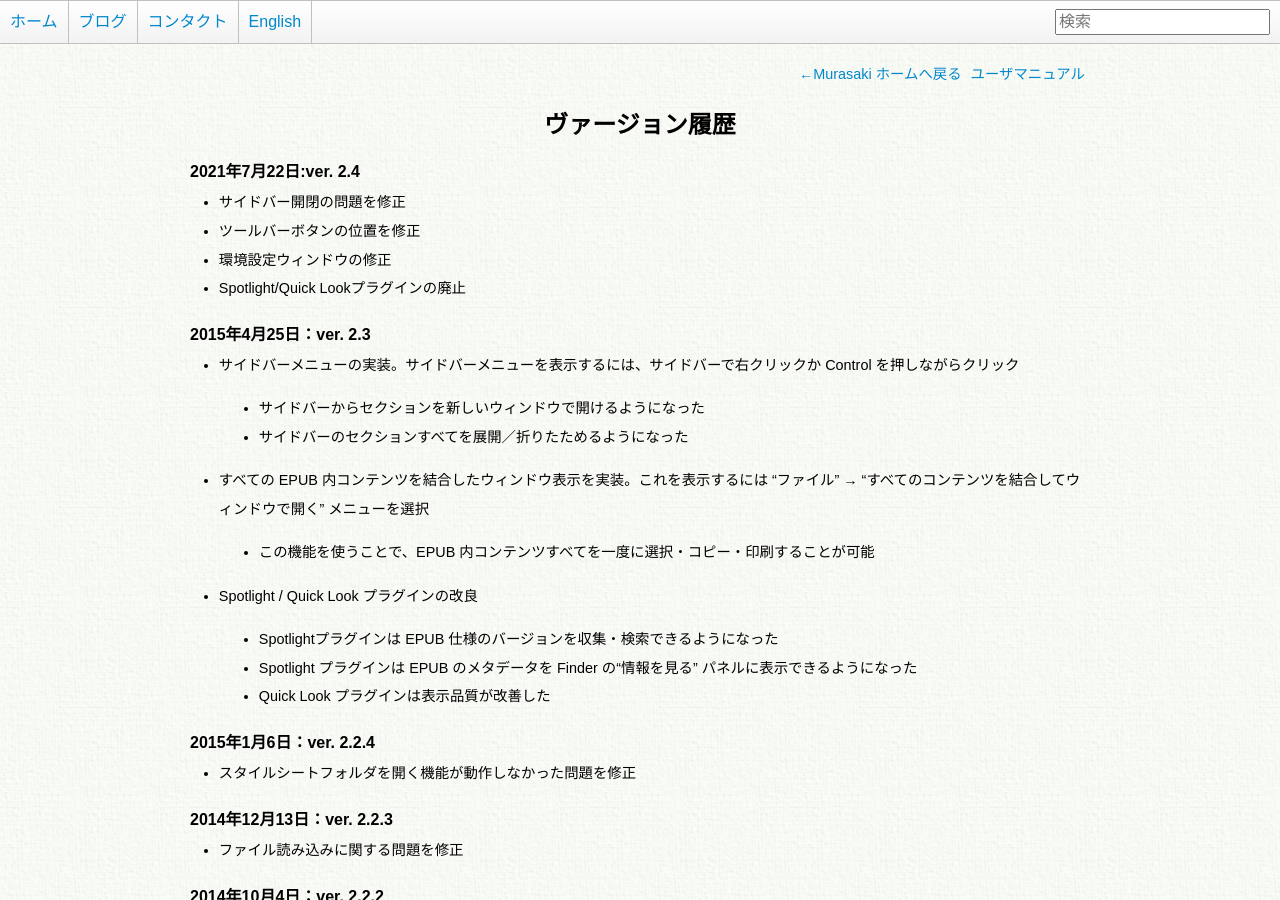
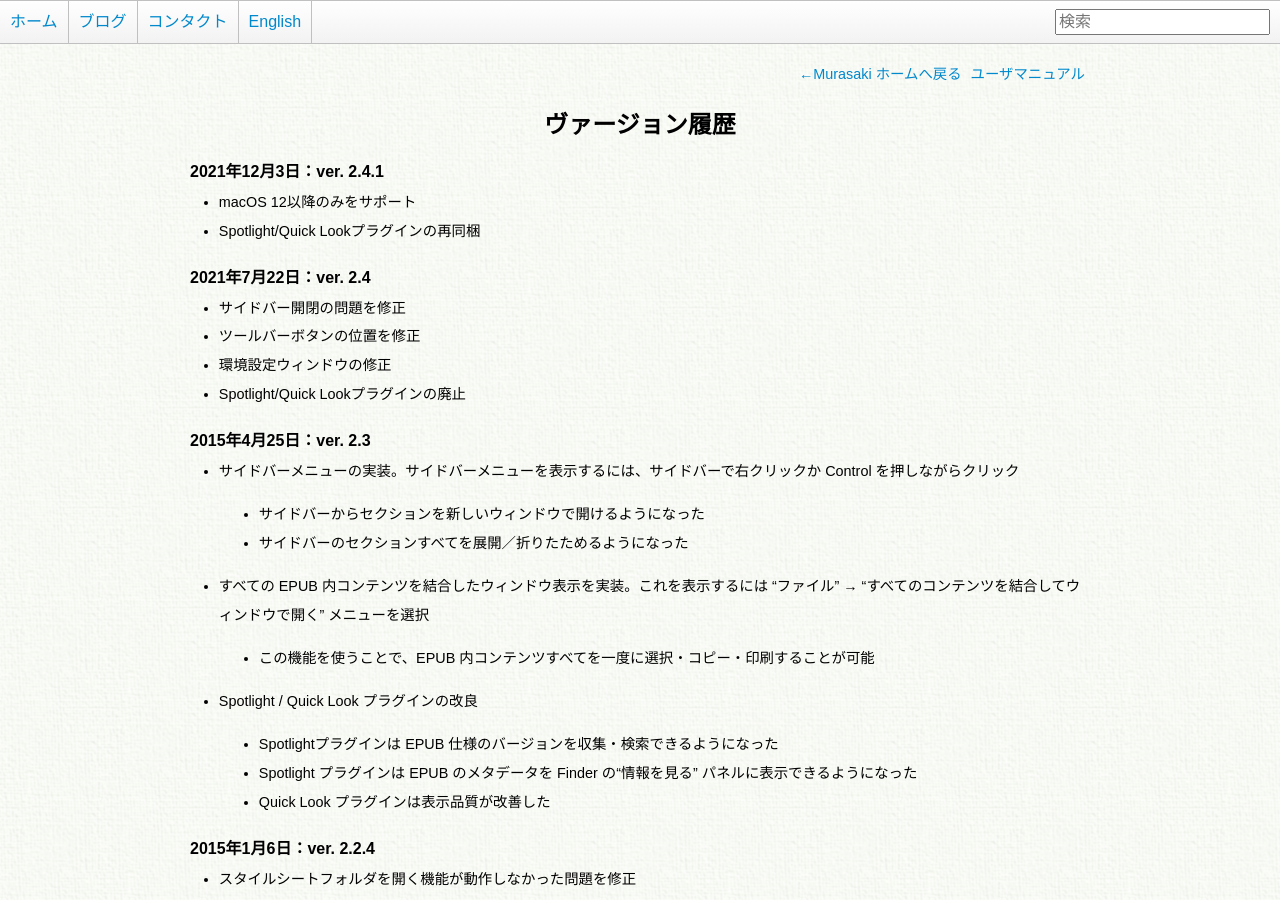
Before and after one commit to GenjiApp/genjiapp.github.io, a Jekyll site: the page built from mac/murasaki/history.html, in a window 1280 px wide and 900 px high. Built offline with Jekyll 4.4.1, drawn with Linux system fonts in a browser that asks for light colours.

Commit message:
new release Murasaki 2.4.1

```diff
--- a/mac/murasaki/history.html
+++ b/mac/murasaki/history.html
@@ -14,7 +14,11 @@ css: [style.css]
   <h1>ヴァージョン履歴</h1>
 
   <dl>
-    <dt>2021年7月22日:ver. 2.4</dt>
+    <dt>2021年12月3日：ver. 2.4.1</dt>
+    <dd>macOS 12以降のみをサポート</dd>
+    <dd>Spotlight/Quick Lookプラグインの再同梱</dd>
+
+    <dt>2021年7月22日：ver. 2.4</dt>
     <dd>サイドバー開閉の問題を修正</dd>
     <dd>ツールバーボタンの位置を修正</dd>
     <dd>環境設定ウィンドウの修正</dd>
--- a/mac/murasaki/history_en.html
+++ b/mac/murasaki/history_en.html
@@ -13,6 +13,10 @@ css: [style.css]
 
   <h1>Version History</h1>
   <dl>
+    <dt>2021-12-2: ver. 2.4.1</dt>
+    <dd>Supported mac0S 12 or later only</dd>
+    <dd>Added Spotlight/Quick Look plug-ins again</dd>
+
     <dt>2021-8-22: ver. 2.4</dt>
     <dd>Fixed sidebar epanding/collapsing problem</dd>
     <dd>Fixed toolbar item problem</dd>
--- a/mac/murasaki/index.html
+++ b/mac/murasaki/index.html
@@ -20,7 +20,7 @@ js: [/js/jquery.js, js/slideshow.js]
       <li><img src="img/search.png"/></li>
       <li><img src="img/dictionary.png"/></li>
       <li><img src="img/vertical.png"/></li>
-      <!-- <li><img src="img/spotlight_quicklook.png"/></li> -->
+      <li><img src="img/spotlight_quicklook.png"/></li>
     </ul>
   </div>
 
@@ -94,8 +94,8 @@ js: [/js/jquery.js, js/slideshow.js]
       </div>
 
       <div>
-      <!--   <h3>Spotlight / Quick Look</h3> -->
-      <!--   <p>EPUB 用の Spotlight および Quick Look プラグインが同梱されています。Finder からの検索、プレヴューをかんたんに行うことができます。</p> -->
+        <h3>Spotlight / Quick Look</h3>
+        <p>EPUB 用の Spotlight および Quick Look プラグインが同梱されています。Finder からの検索、プレヴューをかんたんに行うことができます。</p>
       </div>
     </div>
 
--- a/mac/murasaki/index_en.html
+++ b/mac/murasaki/index_en.html
@@ -20,7 +20,7 @@ js: [/js/jquery.js, js/slideshow.js]
       <li><img src="img/search_en.png"/></li>
       <li><img src="img/dictionary_en.png"/></li>
       <li><img src="img/vertical_en.png"/></li>
-      <!-- <li><img src="img/spotlight_quicklook_en.png"/></li> -->
+      <li><img src="img/spotlight_quicklook_en.png"/></li>
     </ul>
   </div>
 
@@ -94,8 +94,8 @@ js: [/js/jquery.js, js/slideshow.js]
       </div>
 
       <div>
-        <!-- <h3>Spotlight / Quick Look</h3> -->
-        <!-- <p>Murasaki includes Spotlight and Quick Look plug-ins for EPUB. You can search and preview EPUBs in Finder</p> -->
+        <h3>Spotlight / Quick Look</h3>
+        <p>Murasaki includes Spotlight and Quick Look plug-ins for EPUB. You can search and preview EPUBs in Finder</p>
       </div>
     </div>
 
```
